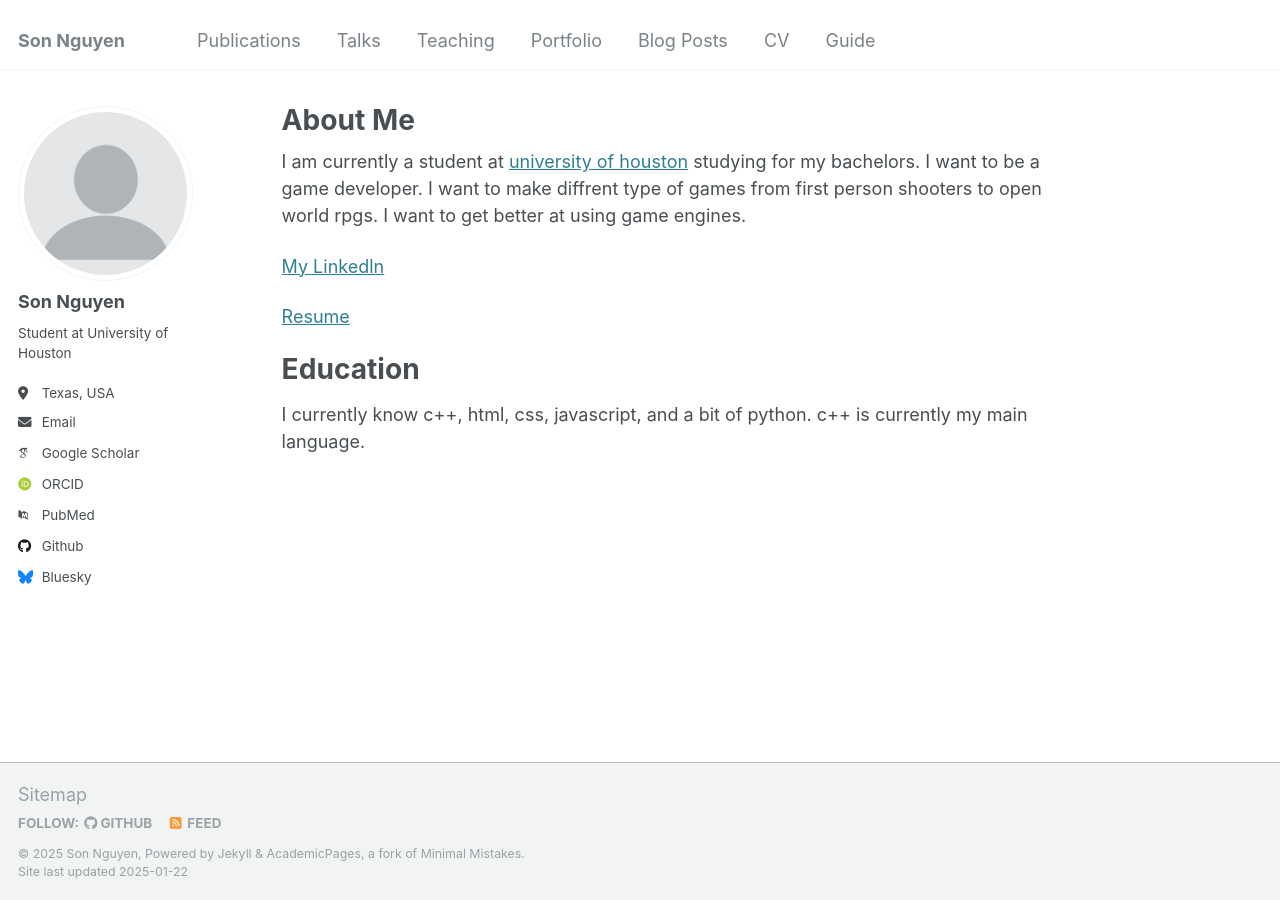
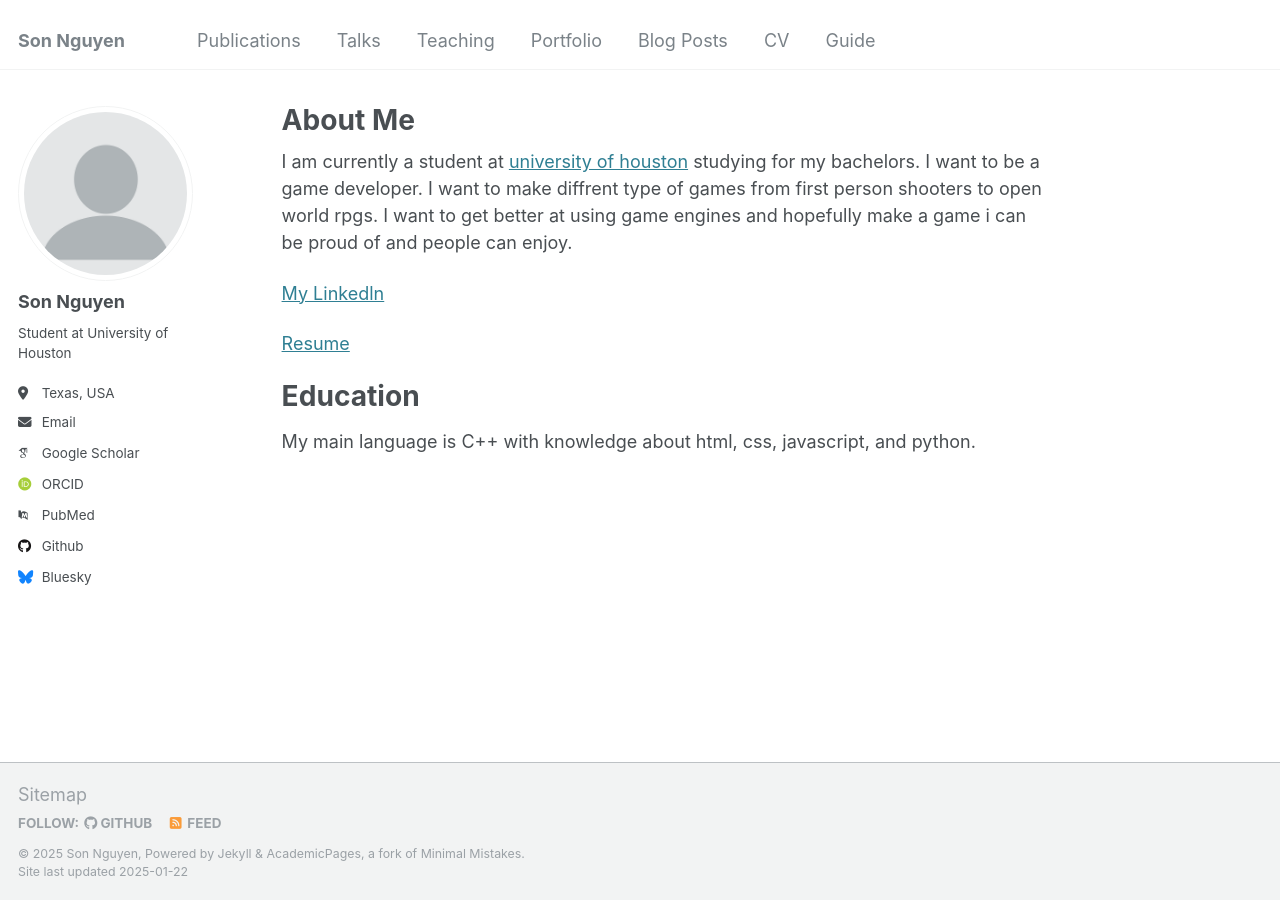
Before and after one commit to Fundog5474/Fundog5474.github.io, a Jekyll site: the page built from _pages/about.md, in a window 1280 px wide. Built offline with Jekyll 4.4.1, drawn with Linux system fonts in a browser that asks for light colours; some web fonts are replaced.

Commit message:
Update about.md

```diff
--- a/_pages/about.md
+++ b/_pages/about.md
@@ -8,14 +8,13 @@ redirect_from:
 ---
 
 
-I am currently a student at [university of houston](cs.uh.edu) studying for my bachelors. I want to be a game developer. I want to make diffrent type of games from first person shooters to open world rpgs. I want to get better at using game engines.
+I am currently a student at [university of houston](cs.uh.edu) studying for my bachelors. I want to be a game developer. I want to make diffrent type of games from first person shooters to open world rpgs. I want to get better at using game engines and hopefully make a game i can be proud of and people can enjoy.
 
 [My Linkedln](https://www.linkedin.com/in/son-nguyen-410505348/)
 
 [Resume](/images/Resume.pdf)
 
 
-
 Education
 =========
-I currently know c++, html, css, javascript, and a bit of python. c++ is currently my main language.
+My main language is C++ with knowledge about html, css, javascript, and python.
```
